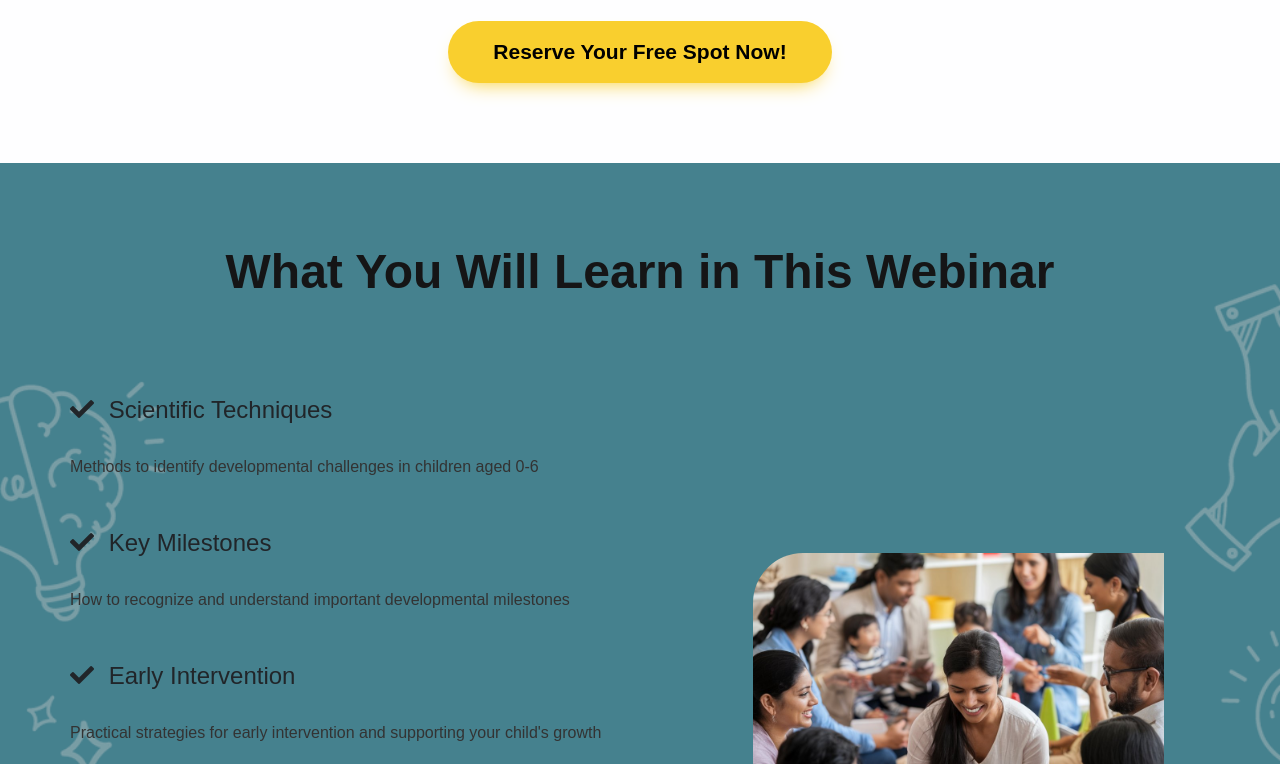
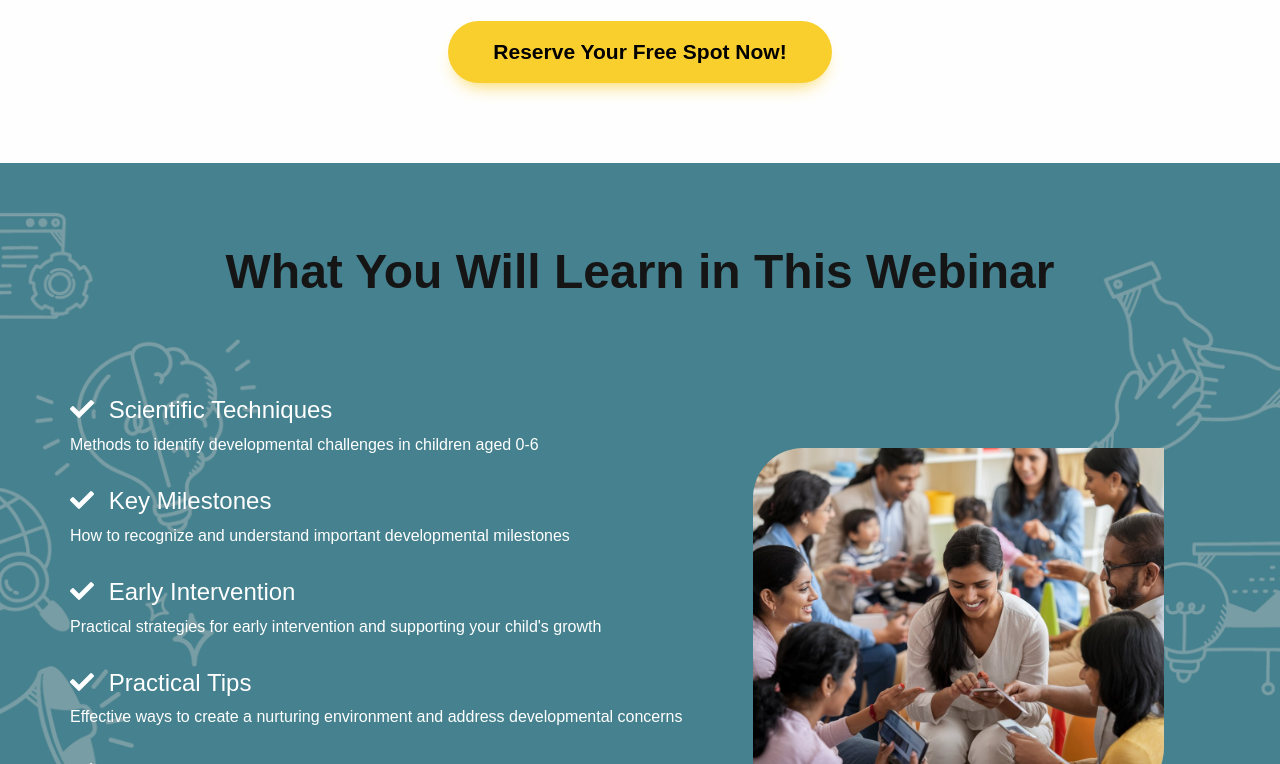
Before and after one commit to growpase/sharasa, a plain HTML site: page assessment-webinar/index.html in a window 1280 px wide. Shown: the part 2036-2800 px from the top of the page. Drawn offline with Linux system fonts and the light colour scheme; a script that the page names is missing; a web font is replaced by a local one.

Commit message:
hero section

```diff
--- a/assessment-webinar/assets/css/style.css
+++ b/assessment-webinar/assets/css/style.css
@@ -530,6 +530,15 @@ a:focus {
   /* background-color: #45818e; */
   background-size: cover;
   background-attachment: scroll;
+}
+
+.learn-section p{
+  margin: 0 0 30px;
+}
+
+.learn-section h4,
+.learn-section p{
+  color: #fff;
 }
 
 /* client section */
--- a/assessment-webinar/index.html
+++ b/assessment-webinar/index.html
@@ -50,7 +50,7 @@
         <!-- Discover  <label>Powerful Parenting Principles </label>
 for <label>holistic development of your kids</label>
 in this fast-paced world.<br> -->
-<h5 class="text-center hero-h3 mb-4"><label> (Gain expert insights into recognizing key developmental milestones in children aged 0-6)</label></h5>
+<h5 class="text-center hero-h3 mb-4"><label> (Understand the early warning signs of developmental delays and how to respond effectively)</label></h5>
          </label>
         <!-- <span>Join Our 3-Hours Free Webinar on Holistic Child Assessment!</span> -->
         <!-- <h5 class="hero-h5 mb-5 mt-0">
```
